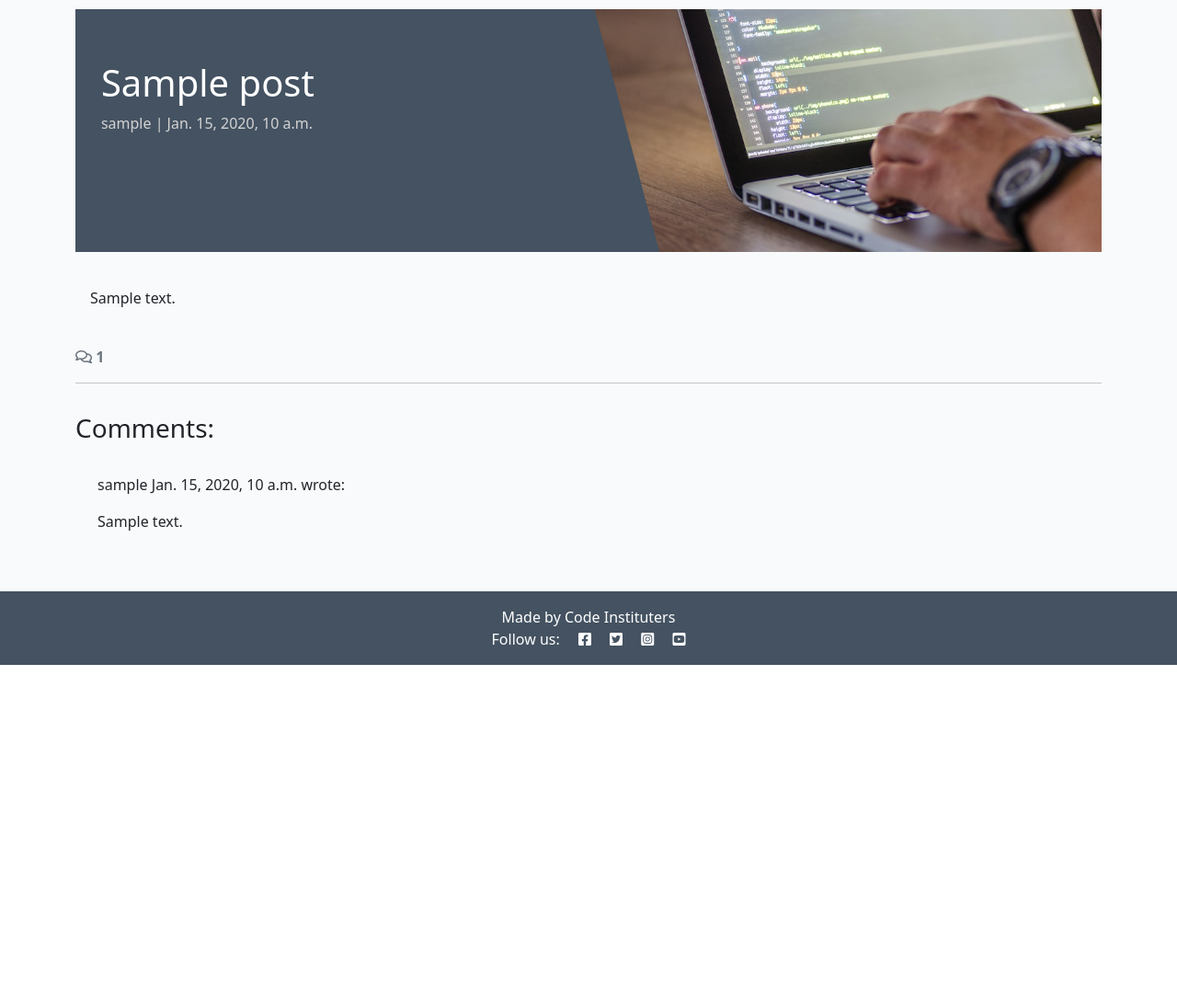
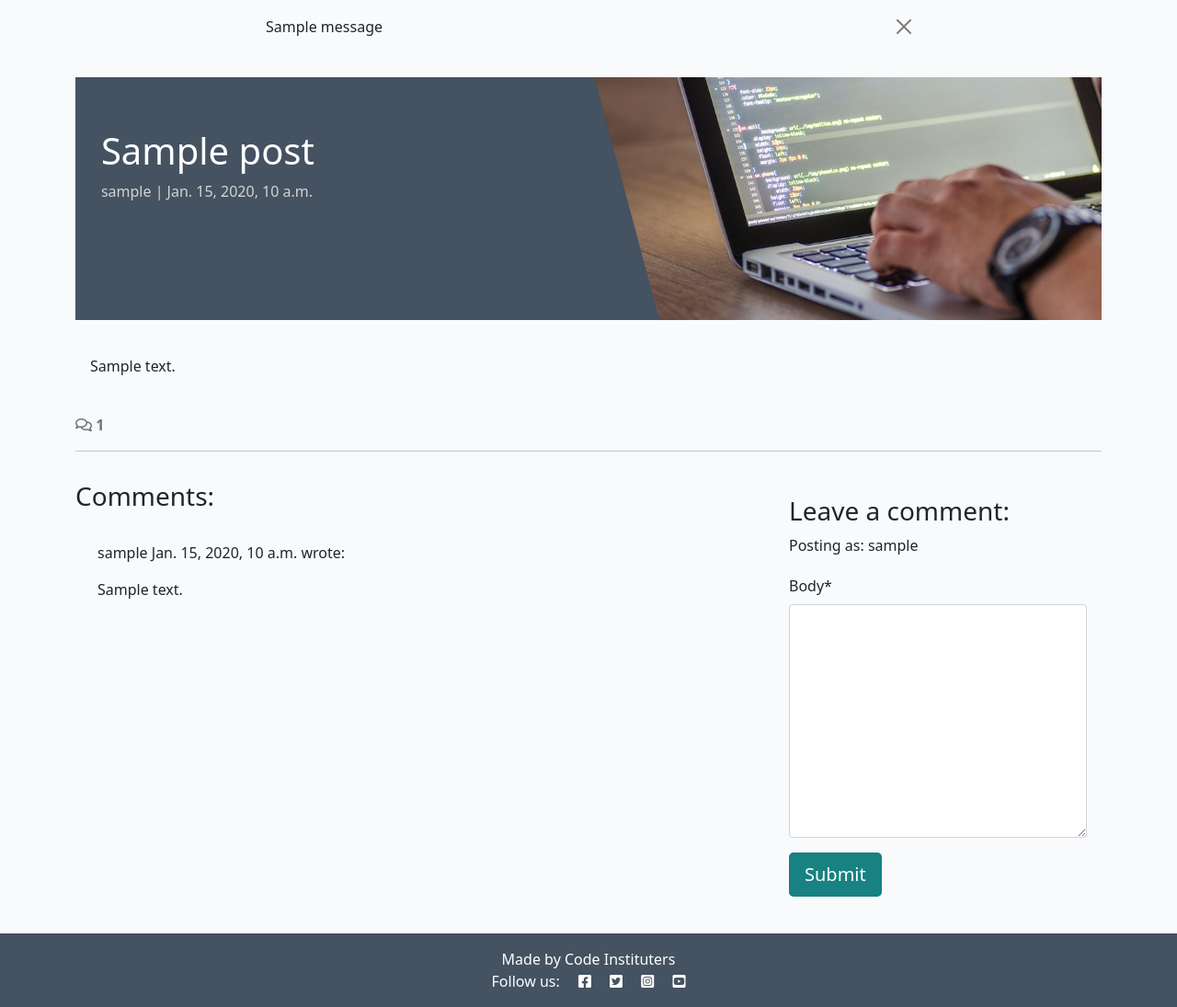
Before and after one commit to andreidrobota/djangoproject2, a Django app: a page that uses templates/base.html in a window 1280 px wide. Shown: the part 88-1183 px from the top of the page at 92% size. Before the commit the page ends 811 px from the top, so only its background shows below. Run offline with Django 5.2, Linux system fonts and the light colour scheme; a user stored in the database is signed in; tables that the repository leaves empty hold one stand-in row (values such as "Sample post"); one stand-in notice (Sample message) is shown; some libraries are stand-ins or nearby versions.

Commit message:
Added POST request to the database, adding comment without admin panel

```diff
--- /dev/null
+++ b/blog/forms.py
@@ -0,0 +1,8 @@
+from .models import Comment
+from django import forms
+
+
+class CommentForm(forms.ModelForm):
+    class Meta:
+        model = Comment
+        fields = ('body', )
--- a/blog/templates/blog/post_detail.html
+++ b/blog/templates/blog/post_detail.html
@@ -1,5 +1,6 @@
 {% extends 'base.html' %} {% block content %}
 {% load static %}
+{% load crispy_forms_tags %}
 
 <div class="masthead">
     <div class="container">
@@ -70,6 +71,24 @@
         {% endfor %}
       </div>
     </div>
+    <!-- Creating New Comments -->
+    <div class="col-md-4 card mb-4 mt-3">
+        <div class="card-body">
+          {% if user.is_authenticated %}
+          <h3>Leave a comment:</h3>
+          <p>Posting as: {{ user.username }}</p>
+          <form id="commentForm" method="post"
+            style="margin-top: 1.3em;">
+            {{ comment_form | crispy }}
+            {% csrf_token %}
+            <button id="submitButton" type="submit"
+              class="btn btn-signup btn-lg">Submit</button>
+          </form>
+          {% else %}
+          <p>Log in to leave a comment</p>
+          {% endif %}
+        </div>
+      </div>
   </div>
 </div>
 
--- a/blog/views.py
+++ b/blog/views.py
@@ -1,6 +1,8 @@
 from django.shortcuts import render, get_object_or_404
 from django.views import generic
+from django.contrib import messages
 from .models import Post
+from .forms import CommentForm
 
 # Create your views here.
 
@@ -17,10 +19,24 @@ def post_detail(request, slug):
     post = get_object_or_404(queryset, slug=slug)
     comments = post.comments.all().order_by("-created_on")
     comment_count = post.comments.filter(approved=True).count()
+    if request.method == "POST":
+        comment_form = CommentForm(data=request.POST)
+        if comment_form.is_valid():
+            comment = comment_form.save(commit=False)
+            comment.author = request.user
+            comment.post = post
+            comment.save()
+            messages.add_message(
+                request, messages.SUCCES,
+                'Comment submitted and waiting approval'
+            )
+
+    comment_form = CommentForm()
 
     return render(request, "blog/post_detail.html",
          {"post": post,
          "comments": comments,
-         "comment_count":comment_count
+         "comment_count":comment_count,
+         "comment_form": comment_form,
          },
          )
--- a/codestar/settings.py
+++ b/codestar/settings.py
@@ -47,6 +47,8 @@ INSTALLED_APPS = [
     'allauth',
     'allauth.account',
     'allauth.socialaccount',
+    'crispy_forms',
+    'crispy_bootstrap5',
     'django_summernote',
     'blog',
     'about',
@@ -55,6 +57,9 @@ INSTALLED_APPS = [
 SITE_ID=1
 LOGIN_REDIRECT_URL = '/'
 LOGOUT_REDIRECT_URL = '/'
+
+CRISPY_ALLOWED_TEMPLATE_PACKS = "bootstrap5"
+CRISPY_TEMPLATE_PACK = "bootstrap5"
 
 MIDDLEWARE = [
     'django.middleware.security.SecurityMiddleware',
--- a/requirements.txt
+++ b/requirements.txt
@@ -11,3 +11,5 @@ oauthlib==3.2.2
 PyJWT==2.8.0
 python3-openid==3.2.0
 requests-oauthlib==1.3.1
+crispy-bootstrap5==0.7
+django-crispy-forms==2.1
--- a/templates/base.html
+++ b/templates/base.html
@@ -77,7 +77,20 @@
             </div>
         </div>
     </nav>
-
+    <!-- displaying Django messages -->
+    <div class="container">
+        <div class="row">
+            <div class="col-md-8 offset-md-2">
+                {% for message in messages %}
+                <div class="alert {{ message.tags }} alert-dismissible
+          fade show" id="msg" role="alert">
+                    {{ message | safe }}
+                    <button type="button" class="btn-close" data-bs-dismiss="alert" aria-label="Close"></button>
+                </div>
+                {% endfor %}
+            </div>
+        </div>
+    </div>
     <main class="flex-shrink-0 main-bg">
 
         {% block content %}
```
